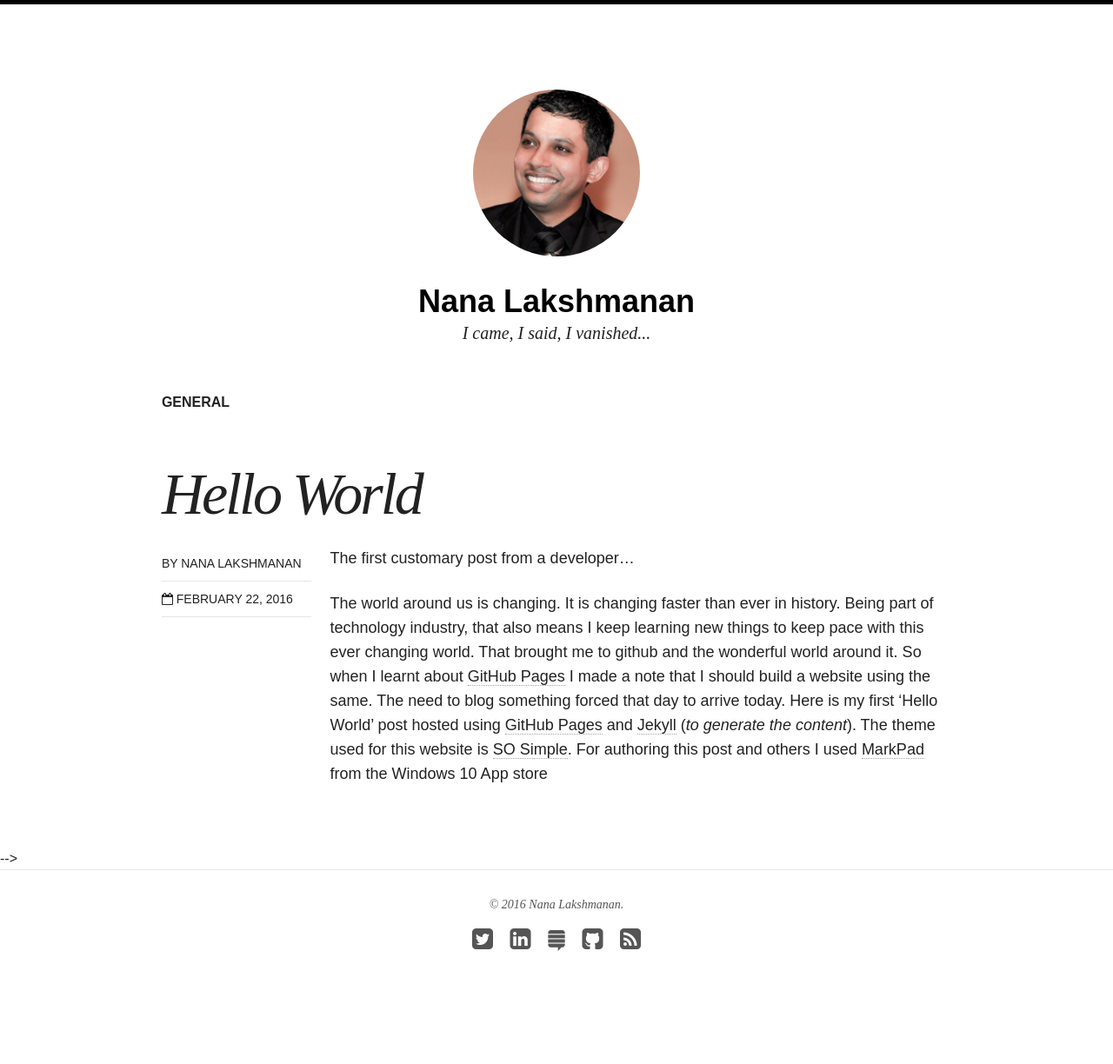
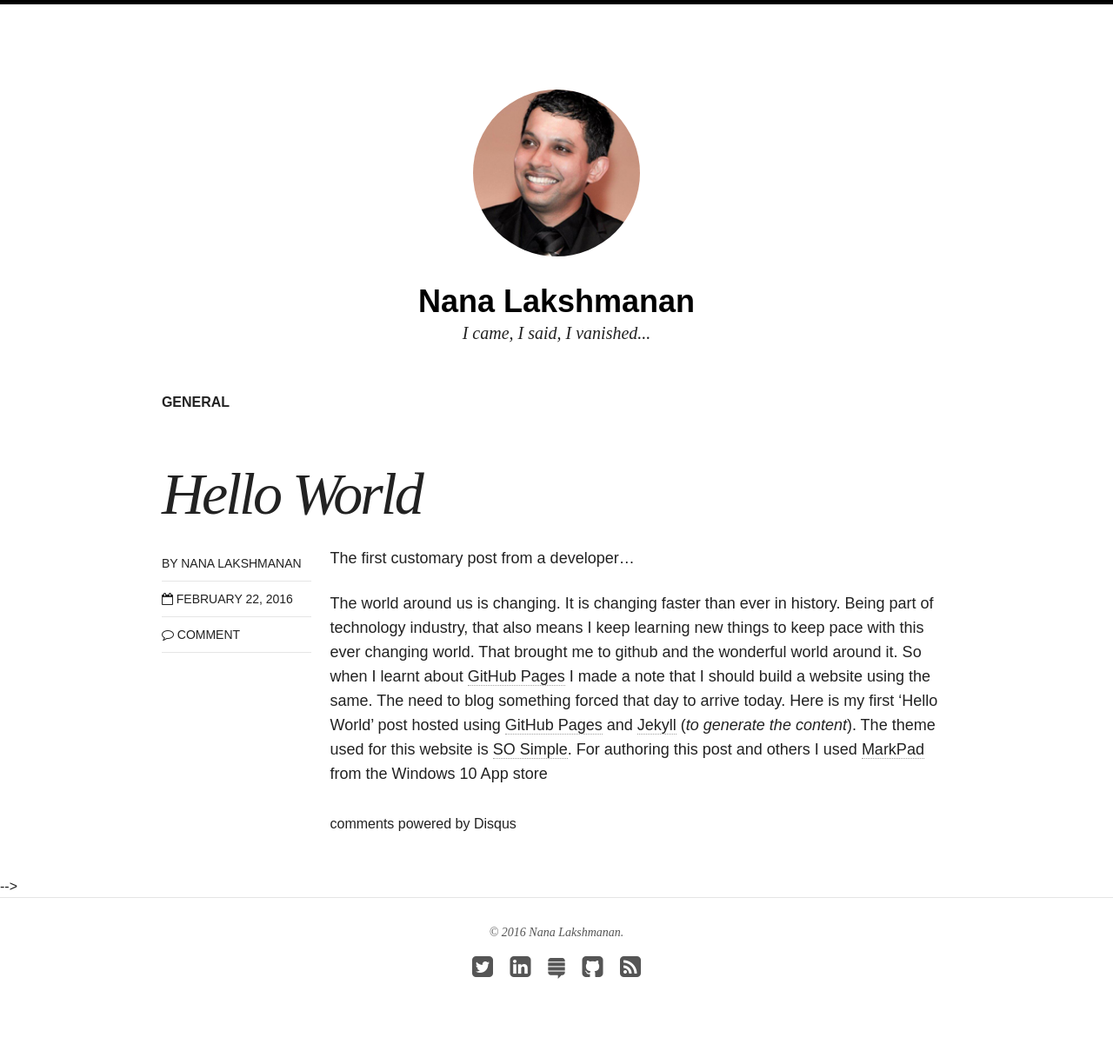
Before and after one commit to nanalakshmanan/nanalakshmanan.github.io, a Jekyll site: the page built from _posts/articles/2016-02-22-helo-world.md, in a window 1280 px wide. Shown: the whole page at 87% size. Built offline with Jekyll 4.4.1, drawn with Linux system fonts in a browser that asks for light colours; nearby versions of some CDN libraries; comment, search, counter and statistics services are not loaded; before the commit the page ends 1192 px from its top, so only the background shows below that; some of the changed lines change nothing that is shown.

Commit message:
Update _config.yml

```diff
--- a/_config.yml
+++ b/_config.yml
@@ -6,7 +6,7 @@ description: I came, I said, I vanished...
 logo: bio-photo.jpg
 search: true
 url: http://nanalakshmanan.github.io
-
+comments: true
 # Jekyll configuration
 
 permalink:   /:categories/:title/
```
